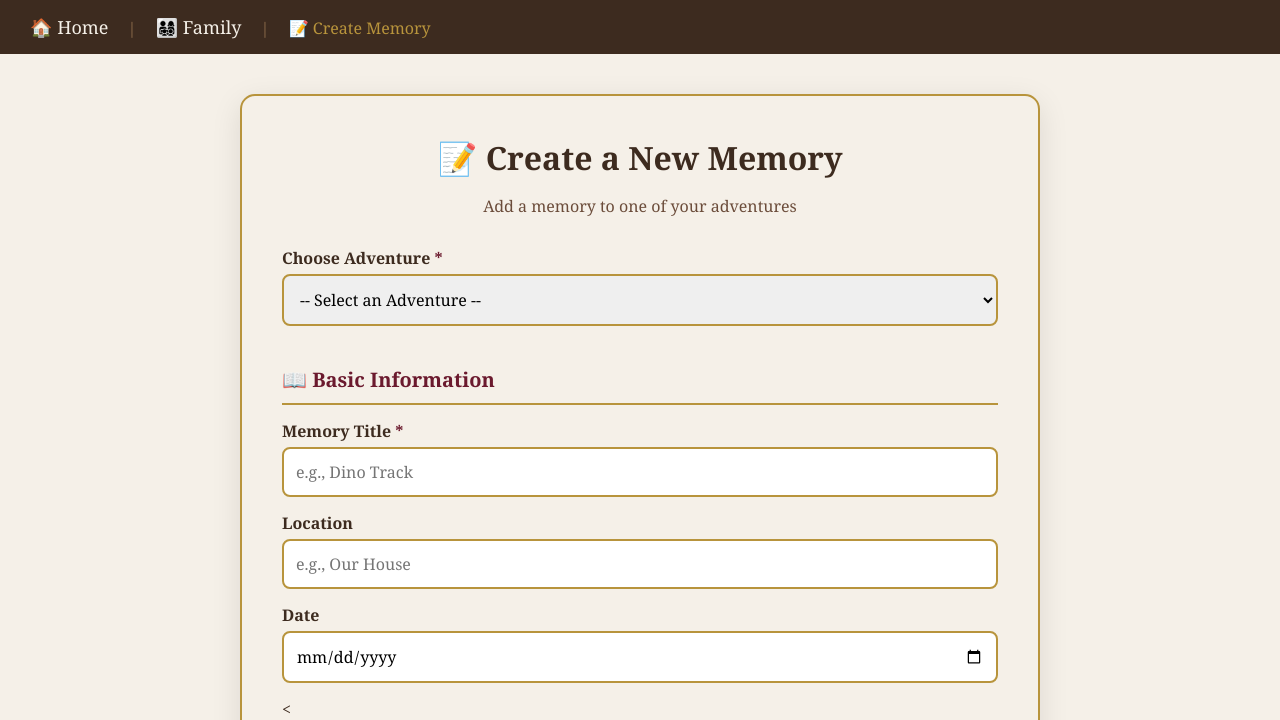
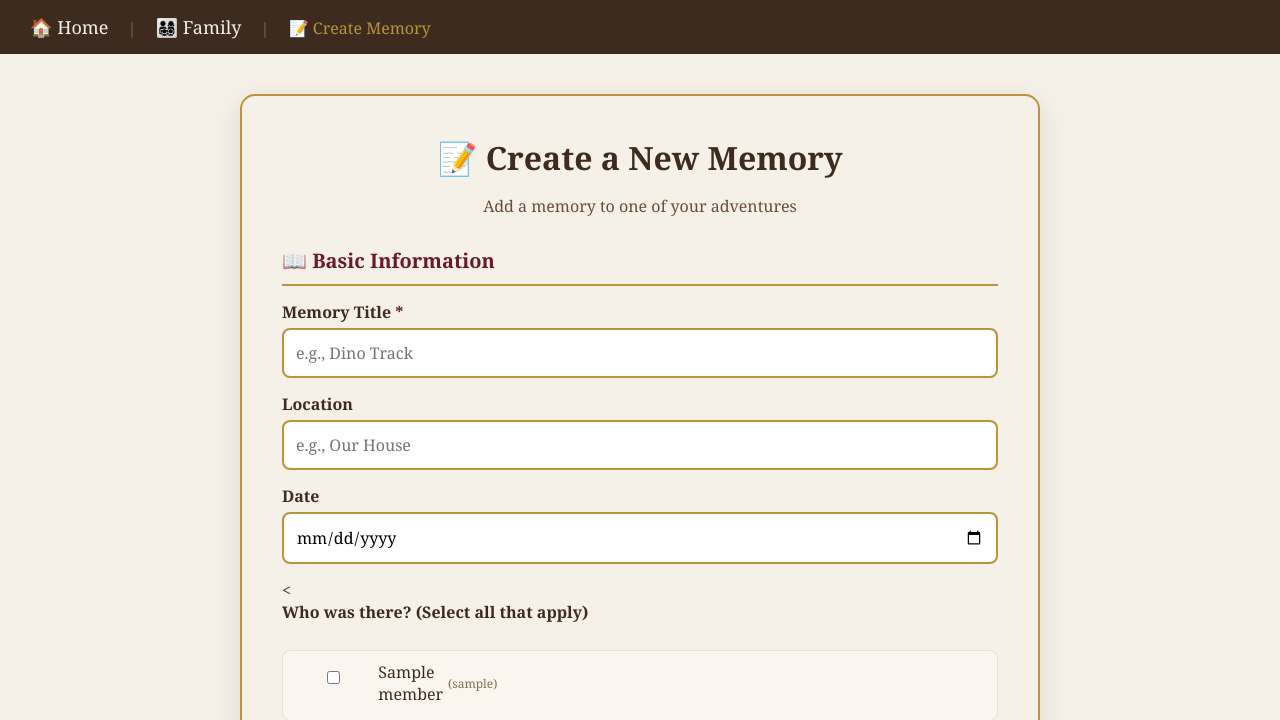
Before and after one commit to tcullen-tc/family-scrapbook, a Flask app: template templates/add.html in a window 1280 px wide. Shown: the top 720 px of the page. Run offline with Flask 3, Linux system fonts and the light colour scheme; the template is opened without the code that fills it: most values are stand-ins (such as "Sample title", 1, 10 or a date in 2020).

Commit message:
Removed adventure dropdown

```diff
--- a/templates/add.html
+++ b/templates/add.html
@@ -136,14 +136,7 @@
 
         <form method="POST" enctype="multipart/form-data">
 
-            <!-- Select Adventure -->
-            <label>Choose Adventure <span class="required">*</span></label>
-            <select name="event_id" required>
-                <option value="">-- Select an Adventure --</option>
-                {% for event in events %}
-                <option value="{{ event.id }}">{{ event.name }} ({{ event.year }})</option>
-                {% endfor %}
-            </select>
+<input type="hidden" name="event_id" value="{{ adventure_id }}">
 
             <!-- Basic Information -->
             <h3 class="section-title">📖 Basic Information</h3>
```
